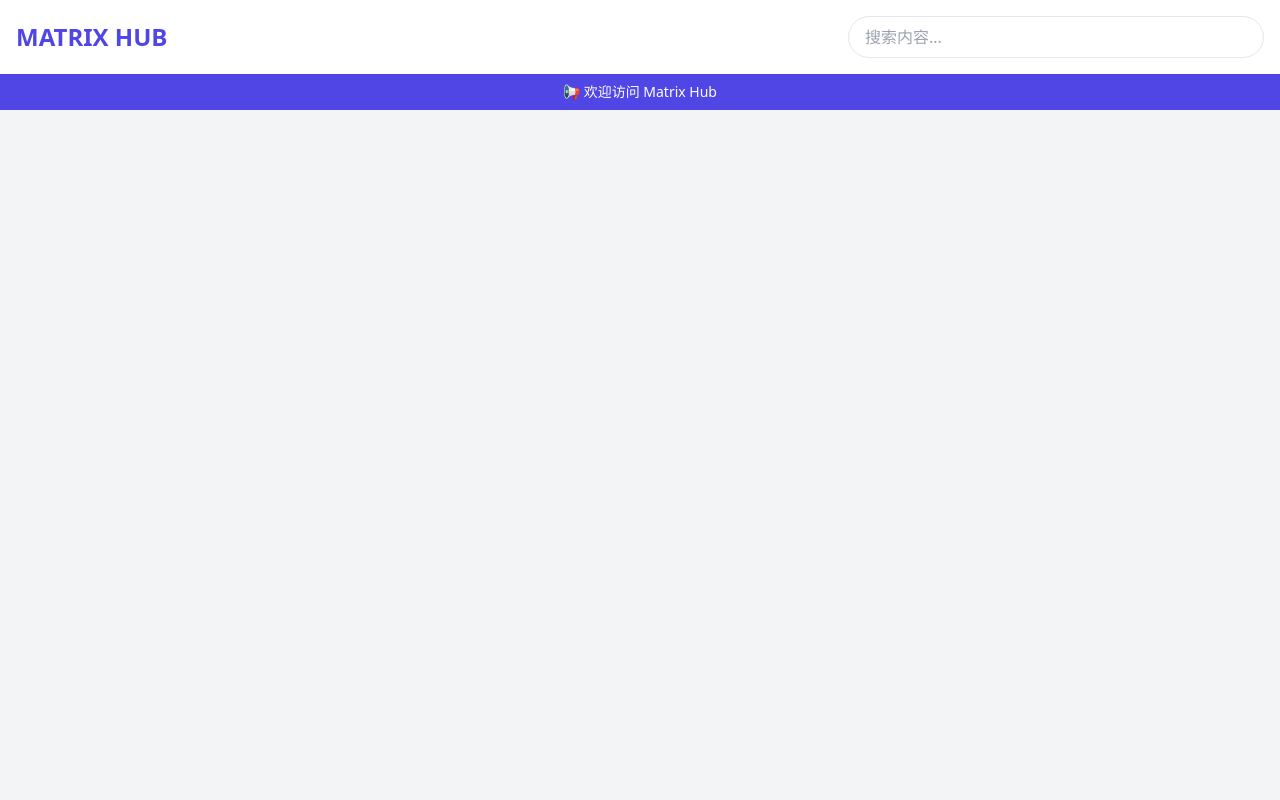
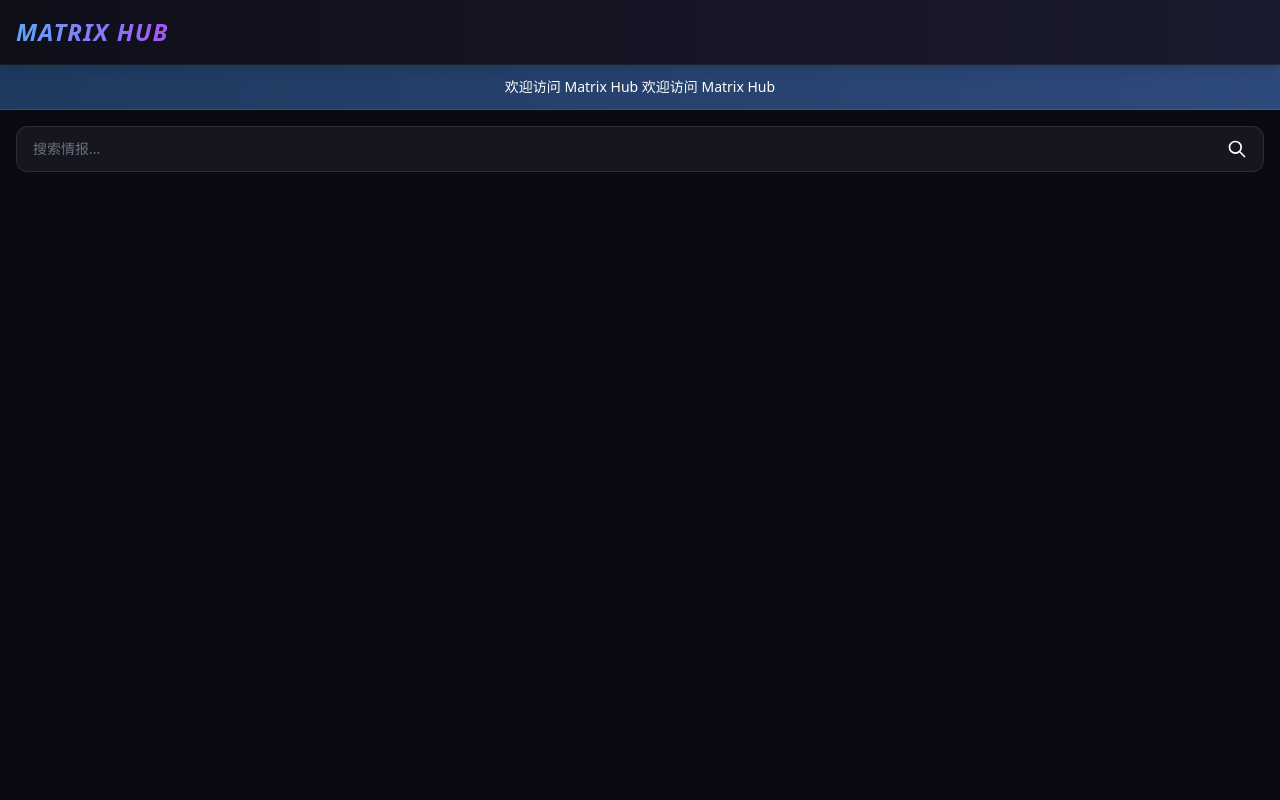
Before and after one commit to Szchiji/tbwy, a Flask app: page / in a window 1280 px wide. Run offline with Flask 3, Linux system fonts and the light colour scheme; data comes from the database, SQL or seed files in the repository; data that the repository does not hold is empty; some libraries are stand-ins or nearby versions.

Commit message:
更新 index.html

```diff
--- a/templates/index.html
+++ b/templates/index.html
@@ -5,67 +5,144 @@
     <meta name="viewport" content="width=device-width, initial-scale=1.0">
     <title>Matrix Hub</title>
     <script src="https://cdn.tailwindcss.com"></script>
+    <style>
+        body { background:  #0a0a12; }
+        .card-bg { background: linear-gradient(135deg, #1a1a2e 0%, #16213e 100%); }
+        .nav-bg { background:  linear-gradient(90deg, #0f0f1a 0%, #1a1a2e 100%); }
+        .search-bg { background:  rgba(255,255,255,0.05); border:  1px solid rgba(255,255,255,0.1); }
+        .notice-bg { background:  linear-gradient(90deg, #1e3a5f 0%, #2d4a7c 100%); }
+        /* 视频封面占位符样式 */
+        .video-placeholder {
+            background: linear-gradient(135deg, #1a2a3a 0%, #0d1a2a 100%);
+            display: flex;
+            align-items: center;
+            justify-content:  center;
+        }
+        .video-placeholder svg {
+            opacity: 0.6;
+        }
+    </style>
     <script>
-        // 生成或获取用户ID
         function getUserId() {
             let userId = localStorage.getItem('user_id');
             if (!userId) {
                 userId = 'user_' + Math.random().toString(36).substring(2, 11);
-                localStorage.setItem('user_id', userId);
+                localStorage. setItem('user_id', userId);
             }
             return userId;
         }
 
-        // 页面加载时添加user_id参数
         window.onload = function() {
             const urlParams = new URLSearchParams(window.location.search);
-            if (!urlParams.has('user_id')) {
+            if (! urlParams.has('user_id')) {
                 urlParams.set('user_id', getUserId());
                 const newUrl = window.location.pathname + '?' + urlParams.toString();
                 if (window.location.search !== '?' + urlParams.toString()) {
                     window.history.replaceState({}, '', newUrl);
                 }
             }
+
+            // 尝试加载视频封面
+            document.querySelectorAll('video. video-thumb').forEach(function(video) {
+                video.addEventListener('loadeddata', function() {
+                    // 视频加载成功，隐藏占位符
+                    var placeholder = video.parentElement.querySelector('.video-placeholder');
+                    if (placeholder) placeholder.style.display = 'none';
+                    video.style.display = 'block';
+                });
+                video.addEventListener('error', function() {
+                    // 视频加载失败，保持显示占位符
+                    video.style.display = 'none';
+                });
+            });
         };
     </script>
 </head>
-<body class="bg-gray-100 min-h-screen">
-    <nav class="bg-white shadow-sm p-4 sticky top-0 z-50">
-        <div class="container mx-auto flex flex-col md:flex-row justify-between items-center gap-4">
-            <a href="/" class="text-2xl font-black text-indigo-600">MATRIX HUB</a>
-            <form action="/" method="get" class="w-full md:w-1/3">
-                <input type="text" name="q" value="{{ q }}" placeholder="搜索内容..." class="w-full px-4 py-2 rounded-full border border-gray-200 focus:outline-none focus:ring-2 focus:ring-indigo-500">
-            </form>
+<body class="min-h-screen text-white">
+    <!-- 导航栏 -->
+    <nav class="nav-bg shadow-lg p-4 sticky top-0 z-50 border-b border-white/5">
+        <div class="container mx-auto">
+            <a href="/" class="text-2xl font-black text-transparent bg-clip-text bg-gradient-to-r from-blue-400 to-purple-500 italic tracking-wider">MATRIX HUB</a>
         </div>
     </nav>
 
+    <!-- 公告 -->
     {% if notice %}
-    <div class="bg-indigo-600 text-white p-2 text-center text-sm font-medium">
-        📢 {{ notice }}
+    <div class="notice-bg text-white p-3 text-center text-sm font-medium border-b border-white/10">
+        欢迎访问 Matrix Hub {{ notice }}
     </div>
     {% endif %}
 
-    <main class="container mx-auto p-4 md:p-8">
-        <div class="grid grid-cols-1 gap-4">
+    <!-- 搜索框 -->
+    <div class="container mx-auto px-4 py-4">
+        <form action="/" method="get">
+            <div class="search-bg rounded-xl px-4 py-3 flex items-center">
+                <input type="text" name="q" value="{{ q }}" placeholder="搜索情报..."
+                       class="bg-transparent w-full text-gray-300 placeholder-gray-500 outline-none text-sm">
+                <button type="submit" class="text-gray-400 hover: text-white ml-2">
+                    <svg class="w-5 h-5" fill="none" stroke="currentColor" viewBox="0 0 24 24">
+                        <path stroke-linecap="round" stroke-linejoin="round" stroke-width="2" d="M21 21l-6-6m2-5a7 7 0 11-14 0 7 7 0 0114 0z"/>
+                    </svg>
+                </button>
+            </div>
+        </form>
+    </div>
+
+    <!-- 卡片列表 -->
+    <main class="container mx-auto px-4 pb-8">
+        <div class="space-y-4">
             {% for post in posts %}
-            <div class="bg-white rounded-xl shadow-sm overflow-hidden hover:shadow-md transition cursor-pointer flex h-32" onclick="location.href='/post/{{ post.id }}'">
-                <div class="relative w-48 flex-shrink-0 bg-gray-200">
-                    {% if post.first_media and (post.first_media.endswith('.mp4') or post.first_media.endswith('.mov')) %}
-                    <video class="w-full h-full object-cover" preload="metadata">
+            <div class="card-bg rounded-2xl overflow-hidden shadow-xl hover:shadow-2xl transition cursor-pointer flex border border-white/5"
+                 onclick="location.href='/post/{{ post. id }}'">
+
+                <!-- 左侧媒体区域 -->
+                <div class="relative w-36 h-36 flex-shrink-0 bg-gray-900">
+                    {% if post.first_media and (post.first_media.endswith('. mp4') or post.first_media. endswith('.mov')) %}
+                    <!-- 视频：使用 poster 或显示播放图标占位 -->
+                    <div class="video-placeholder w-full h-full absolute inset-0">
+                        <svg class="w-12 h-12 text-gray-500" fill="currentColor" viewBox="0 0 20 20">
+                            <path d="M10 18a8 8 0 100-16 8 8 0 000 16zM9. 555 7.168A1 1 0 008 8v4a1 1 0 001. 555.832l3-2a1 1 0 000-1.664l-3-2z"/>
+                        </svg>
+                    </div>
+                    <video class="video-thumb w-full h-full object-cover" style="display: none;" preload="metadata" muted playsinline>
                         <source src="{{ post.first_media }}#t=0.5" type="video/mp4">
                     </video>
-                    <div class="absolute inset-0 flex items-center justify-center bg-black/20 text-white">
-                        <svg class="w-10 h-10" fill="currentColor" viewBox="0 0 20 20"><path d="M10 18a8 8 0 100-16 8 8 0 000 16zM9.555 7.168A1 1 0 008 8v4a1 1 0 001.555.832l3-2a1 1 0 000-1.664l-3-2z"/></svg>
+                    <!-- 播放图标覆盖层 -->
+                    <div class="absolute inset-0 flex items-center justify-center pointer-events-none">
+                        <div class="bg-black/40 rounded-full p-2">
+                            <svg class="w-8 h-8 text-white/80" fill="currentColor" viewBox="0 0 20 20">
+                                <path d="M10 18a8 8 0 100-16 8 8 0 000 16zM9.555 7.168A1 1 0 008 8v4a1 1 0 001.555.832l3-2a1 1 0 000-1.664l-3-2z"/>
+                            </svg>
+                        </div>
                     </div>
                     {% elif post.first_media %}
-                    <img src="{{ post.first_media }}" class="w-full h-full object-cover">
+                    <!-- 图片 -->
+                    <img src="{{ post. first_media }}" class="w-full h-full object-cover"
+                         onerror="this. parentElement.innerHTML='<div class=\'w-full h-full flex items-center justify-center bg-gray-800 text-gray-500 text-xs\'>NO MEDIA</div>'">
+                    {% else %}
+                    <!-- 无媒体 -->
+                    <div class="w-full h-full flex items-center justify-center bg-gray-800">
+                        <span class="text-gray-500 text-xs font-medium">NO MEDIA</span>
+                    </div>
                     {% endif %}
                 </div>
-                <div class="p-4 flex-1 flex flex-col justify-between">
-                    <p class="text-gray-700 text-sm line-clamp-3">{{ post.text if post.text else '查看详情' }}</p>
-                    <div class="flex justify-between items-center text-[10px] text-gray-400 font-bold uppercase">
-                        <span>{{ post.date }}</span>
-                        <span class="text-indigo-500">❤️ {{ post.likes }}</span>
+
+                <!-- 右侧文字区域 -->
+                <div class="flex-1 p-4 flex flex-col justify-between min-w-0">
+                    <!-- 日期 -->
+                    <div class="text-blue-400 text-xs font-bold mb-2">{{ post.date }}</div>
+
+                    <!-- 内容文字 -->
+                    <div class="text-gray-300 text-sm leading-relaxed line-clamp-4 whitespace-pre-wrap">
+                        {{ post.text if post.text else '查看详情' }}
+                    </div>
+
+                    <!-- 底部信息 -->
+                    <div class="flex items-center gap-3 mt-2 text-xs text-gray-500">
+                        <span class="text-pink-400">❤️ {{ post.likes }}</span>
+                        {% if post.blacklist_count %}
+                        <span>🚫 {{ post. blacklist_count }}</span>
+                        {% endif %}
                     </div>
                 </div>
             </div>
```
